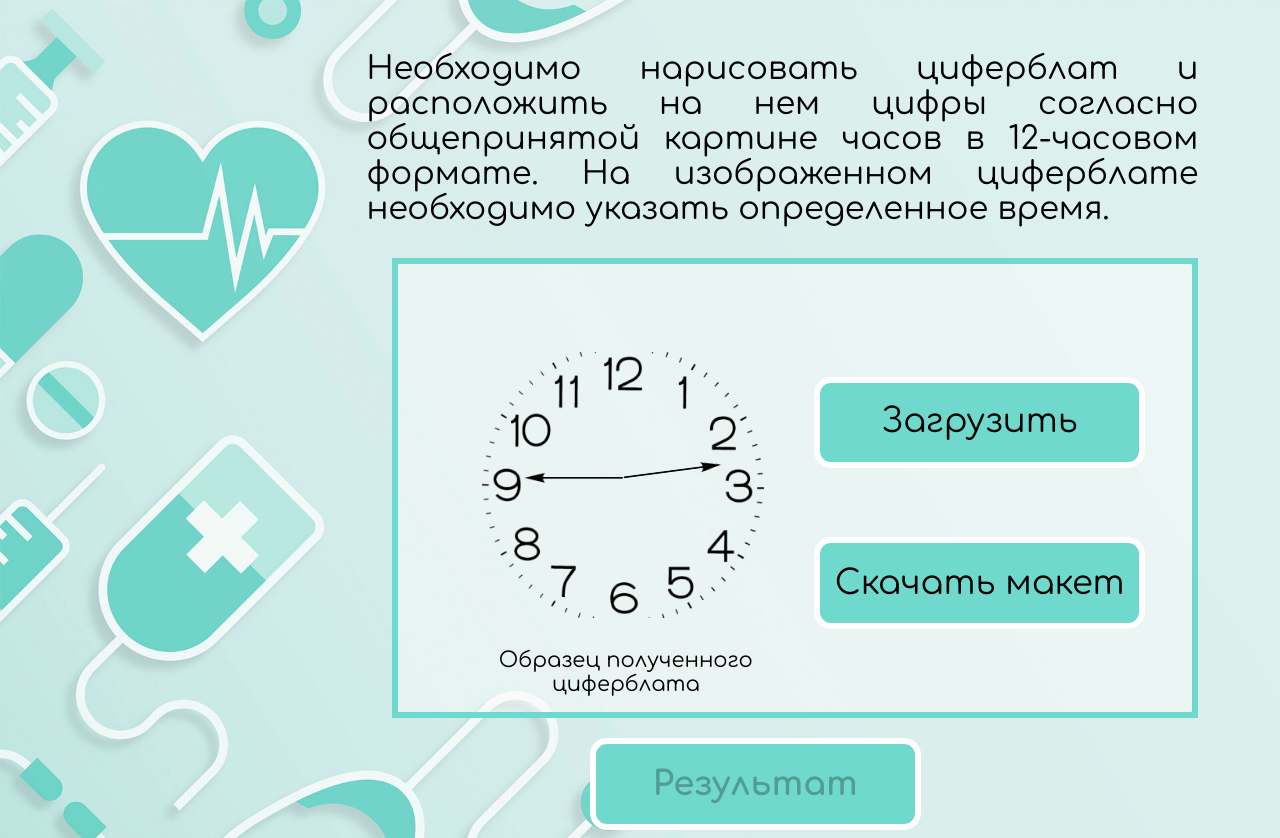
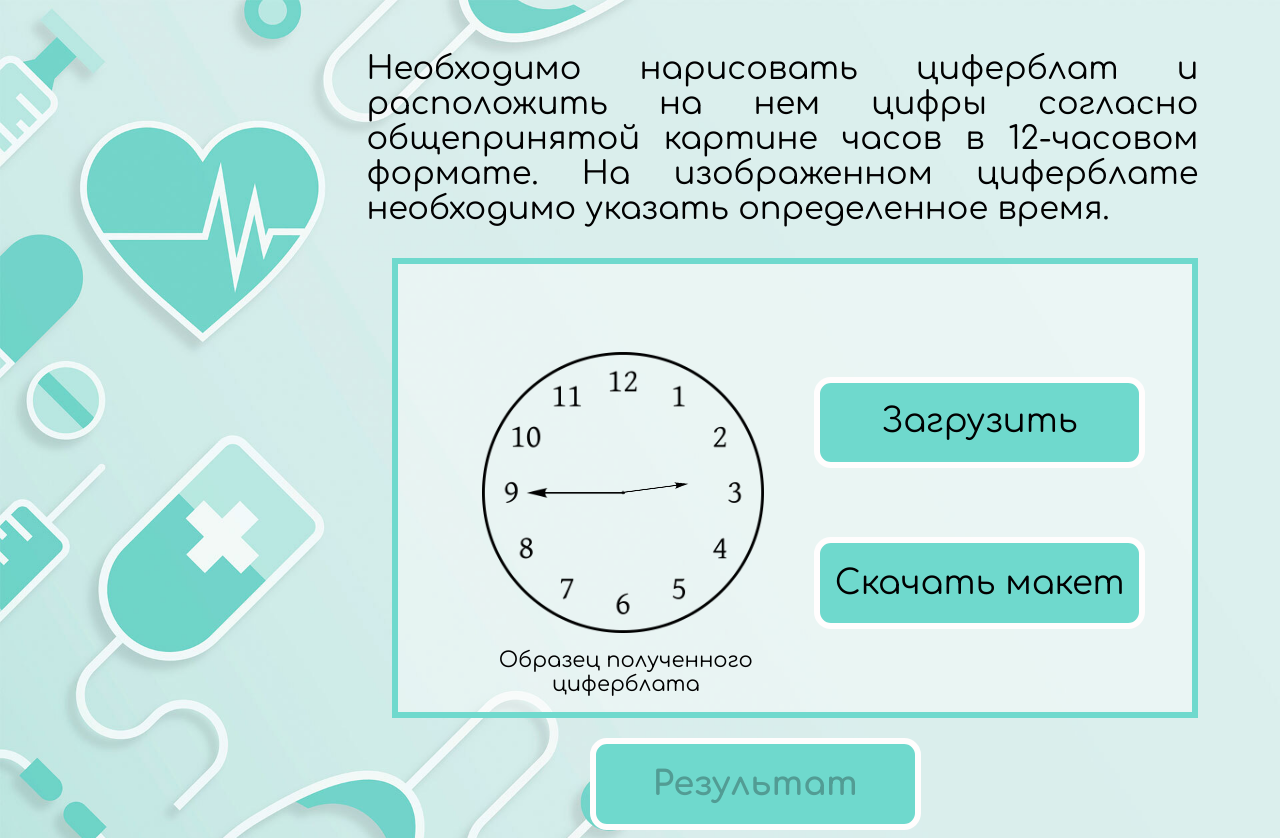
Before and after one commit to moevm/mse1h2024-clock-cv, a Vue app in the folder mse1h2024-clock-cv-frontend/: page /#/loading in a window 1280 px wide. Built offline with nearby package versions, Linux system fonts and the light colour scheme.

Commit message:
fix hours arrow

```diff
--- a/mse1h2024-clock-cv-frontend/src/components/TheClock.vue
+++ b/mse1h2024-clock-cv-frontend/src/components/TheClock.vue
@@ -23,9 +23,9 @@ export default {
     const hourAngle = (this.hours + this.minutes/60) * 30 - 90
     const minuteAngle = this.minutes * 6 - 90
     minutesArrow.style.transformOrigin = `0 50%`
-    minutesArrow.style.transform += `translate(100%, -345%) rotate(${minuteAngle}deg)`
+    minutesArrow.style.transform += `translate(85%, -345%) rotate(${minuteAngle}deg)`
     hoursArrow.style.transformOrigin = `0 50%`
-    hoursArrow.style.transform += `translate(0%, -345%) rotate(${hourAngle}deg)`
+    hoursArrow.style.transform += `translate(-25%, -552%) rotate(${hourAngle}deg)`
   }
 
 }
@@ -42,6 +42,6 @@ export default {
 }
 
 #clock-arrow-hours {
-  width: 35%;
+  width: 23%;
 }
 </style>
```
Also changed, not shown: mse1h2024-clock-cv-frontend/src/assets/clock_face.png.
